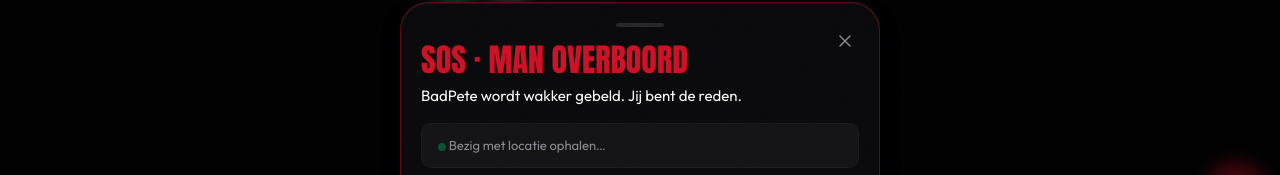
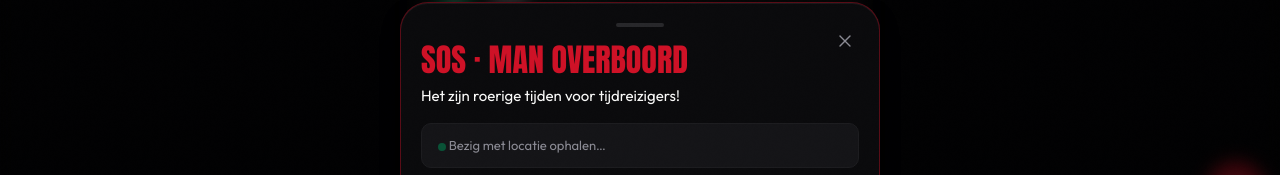
Before and after one commit to martijnkort7/budapest-2026, a Next.js app: page / in a window 1280 px wide. Both pictures are taken after a click on the button "SOS — paniekknop". Shown: the part 508-683 px from the top of the page. Built offline with nearby package versions, Linux system fonts and the light colour scheme; no server answers.

Commit message:
Update SOS WhatsApp text and modal subtitle

```diff
--- a/src/components/SosFab.tsx
+++ b/src/components/SosFab.tsx
@@ -5,7 +5,7 @@ import { IconAlarm, IconClose } from "./Icons";
 
 const PETE_NUMBER = "31612250217";
 const BASE_TEXT =
-  "PETER. HET IS MIS.\n\nIk dwaal hier rond als een volledig kansloos mens. Verdwaald in een stad van 2 miljoen mensen. Niet in staat mezelf te redden.\n\nIk schaam me kapot. Maar ik ben te zielig om het zelf op te lossen.\n\nDit is het absolute dieptepunt van mijn bestaan en jij mag hier getuige van zijn.\n\nKom. Nu. Mijn locatie:";
+  "PETER, CODE ROOD.\n\nIk ben gestrand in Boedapest en kan mezelf niet meer redden. Kom nu, ik heb je nodig.\n\nMijn locatie:";
 
 type Status = "idle" | "locating" | "ready" | "no-location";
 
@@ -119,7 +119,7 @@ export function SosFab() {
             </h2>
 
             <p className="mt-2 text-body-md text-ink">
-              BadPete wordt wakker gebeld. Jij bent de reden.
+              Het zijn roerige tijden voor tijdreizigers!
             </p>
 
             <div className="mt-4 rounded-card border border-border-soft bg-card px-4 py-3">
```
